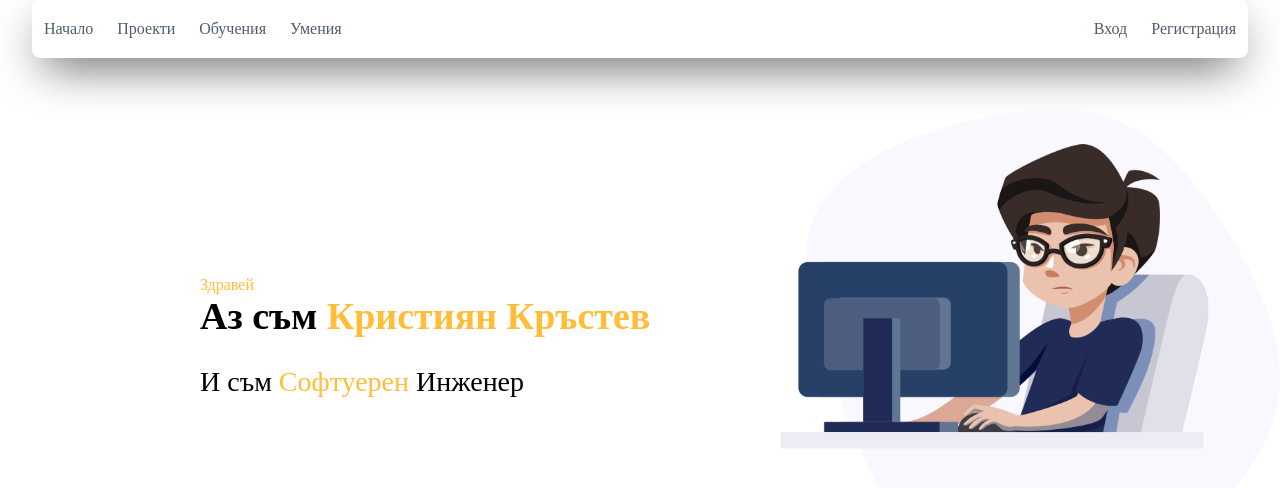
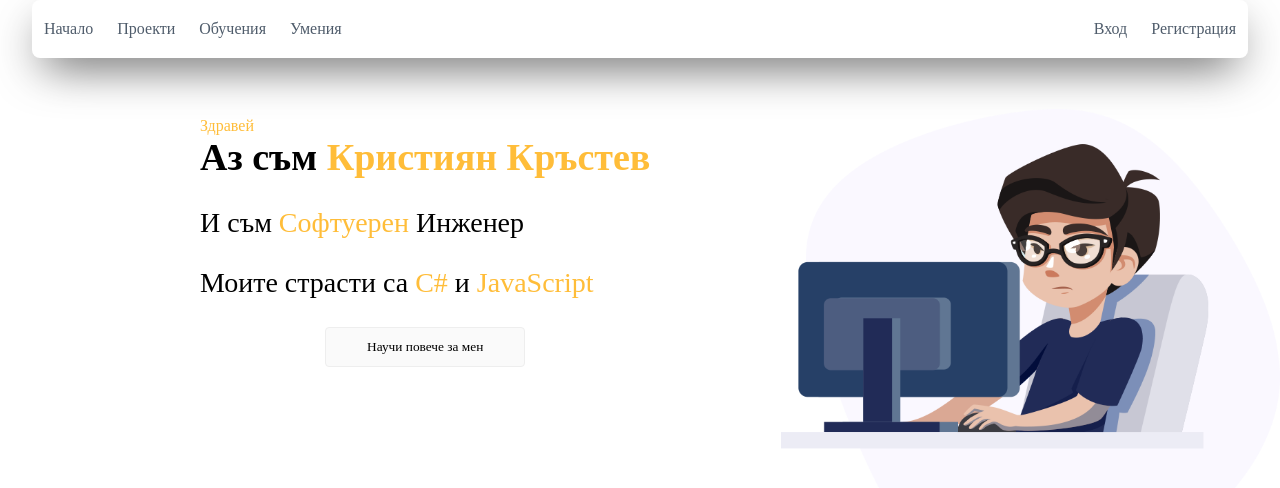
Before and after one commit to KrastevIT/krastev-it_with-angular, an Angular app: page / in a window 1280 px wide. Shown: the top 488 px of the page. Built offline with nearby package versions, Linux system fonts and the light colour scheme.

Commit message:
Add Animation Home Header

```diff
--- a/src/app/app.module.ts
+++ b/src/app/app.module.ts
@@ -1,6 +1,8 @@
 import { BrowserModule } from '@angular/platform-browser';
 import { NgModule } from '@angular/core';
 import {RouterModule, Route} from '@angular/router';
+import {FormsModule} from '@angular/forms'
+import {BrowserAnimationsModule} from '@angular/platform-browser/animations'
 
 import { AppComponent } from './app.component';
 import { NavbarComponent } from './components/shared/navbar/navbar.component';
@@ -19,7 +21,9 @@ import { HomePageComponent } from './components/landing/home-page/home-page/home
     RouterModule.forRoot([
       {path: '', component: HomePageComponent},
       {path: 'home', component: HomePageComponent},
-    ])
+    ]),
+    FormsModule,
+    BrowserAnimationsModule
   ],
   providers: [],
   bootstrap: [AppComponent]
--- a/src/app/components/landing/header/header/header.component.css
+++ b/src/app/components/landing/header/header/header.component.css
@@ -12,9 +12,10 @@
 
 .basic-title .text-wrapper {
     padding-left: 150px;
+    opacity: 0;
 }
 
-.basic-title .text-strong {
+.basic-title span {
     color: #ffbd39;
 }
 
@@ -26,3 +27,7 @@
 .basic-title p {
     font-size: 28px;
 }
+
+.basic-title button {
+    margin: 0% auto;
+}
--- a/src/app/components/landing/header/header/header.component.html
+++ b/src/app/components/landing/header/header/header.component.html
@@ -1,7 +1,9 @@
 <section class="basic-title">
-    <article class="text-wrapper">
-        <span class="text-strong">Здравей</span>
-        <h1>Аз съм <span class="text-strong">Кристиян Кръстев</span></h1>
-        <p>И съм <span class="text-strong">Софтуерен</span> Инженер</p>
+    <article [@title-animate]="isOpen" (@title-animate.done)="onDone()" class="text-wrapper">
+        <span>Здравей</span>
+        <h1>Аз съм <span>Кристиян Кръстев</span></h1>
+        <p>И съм <span>Софтуерен</span> Инженер</p>
+        <p>Моите страсти са <span>C#</span> и <span>JavaScript</span></p>
+        <button class="btn">Научи повече за мен</button>
     </article>
 </section>
--- a/src/app/components/landing/header/header/header.component.ts
+++ b/src/app/components/landing/header/header/header.component.ts
@@ -1,15 +1,26 @@
 import { Component, OnInit } from '@angular/core';
+import { trigger, state, animate, transition, style, keyframes } from '@angular/animations'
 
 @Component({
   selector: 'app-header',
   templateUrl: './header.component.html',
-  styleUrls: ['./header.component.css']
+  styleUrls: ['./header.component.css'],
+  animations: [
+    trigger('title-animate', [
+      state('true', style({ transform: 'translateY(-109px)', opacity: 1 })),
+      transition('* <=> *', animate(3000))
+    ])
+  ]
 })
 export class HeaderComponent implements OnInit {
+  isOpen = true;
 
   constructor() { }
 
   ngOnInit(): void {
   }
 
+  onDone() {
+
+  }
 }
--- a/src/styles.css
+++ b/src/styles.css
@@ -13,6 +13,7 @@ body {
 }
 
 .btn {
+    cursor: pointer;
     border-radius: 4px;
     border: 1px solid #eee;
     background-color: #fafafa;
```
